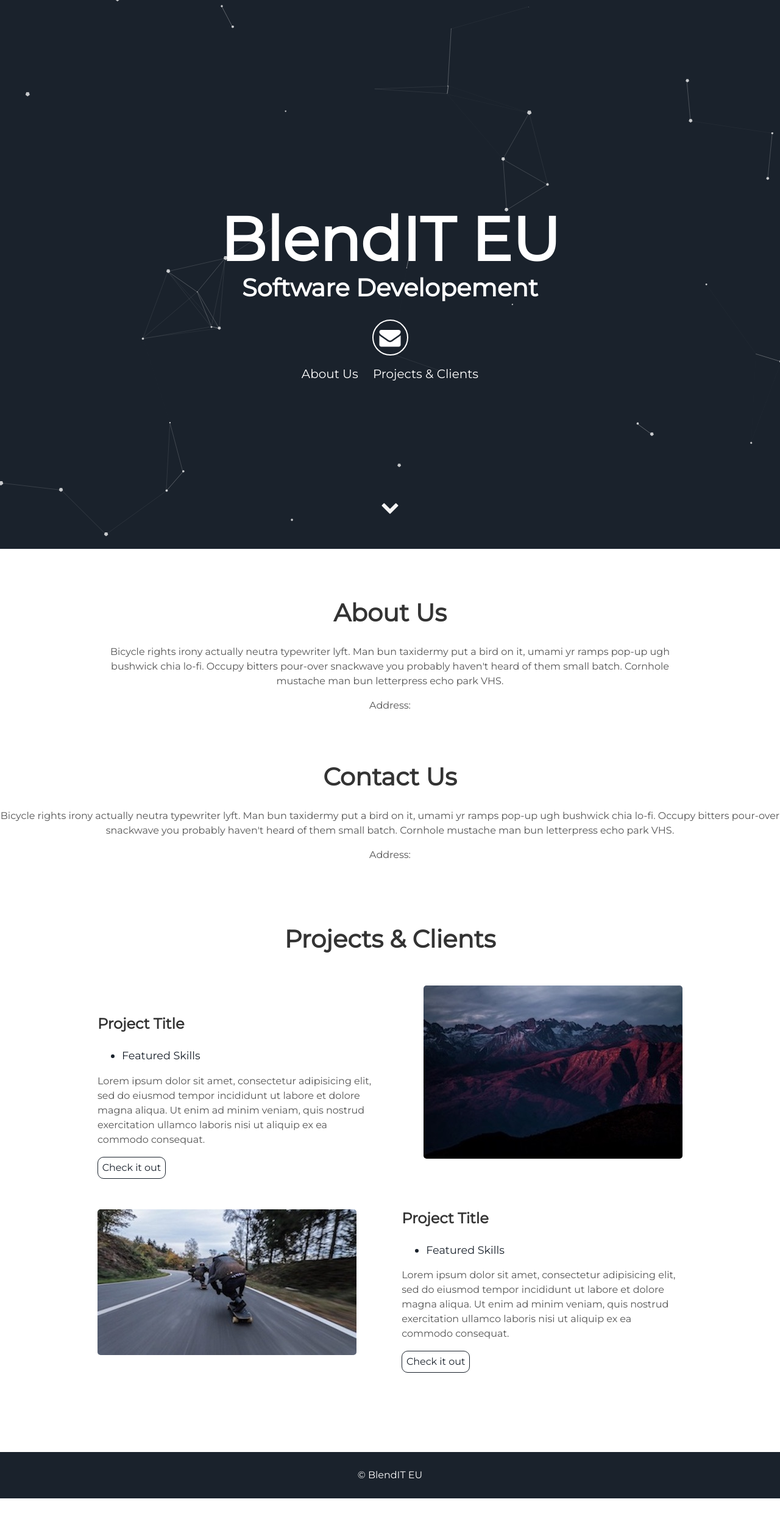
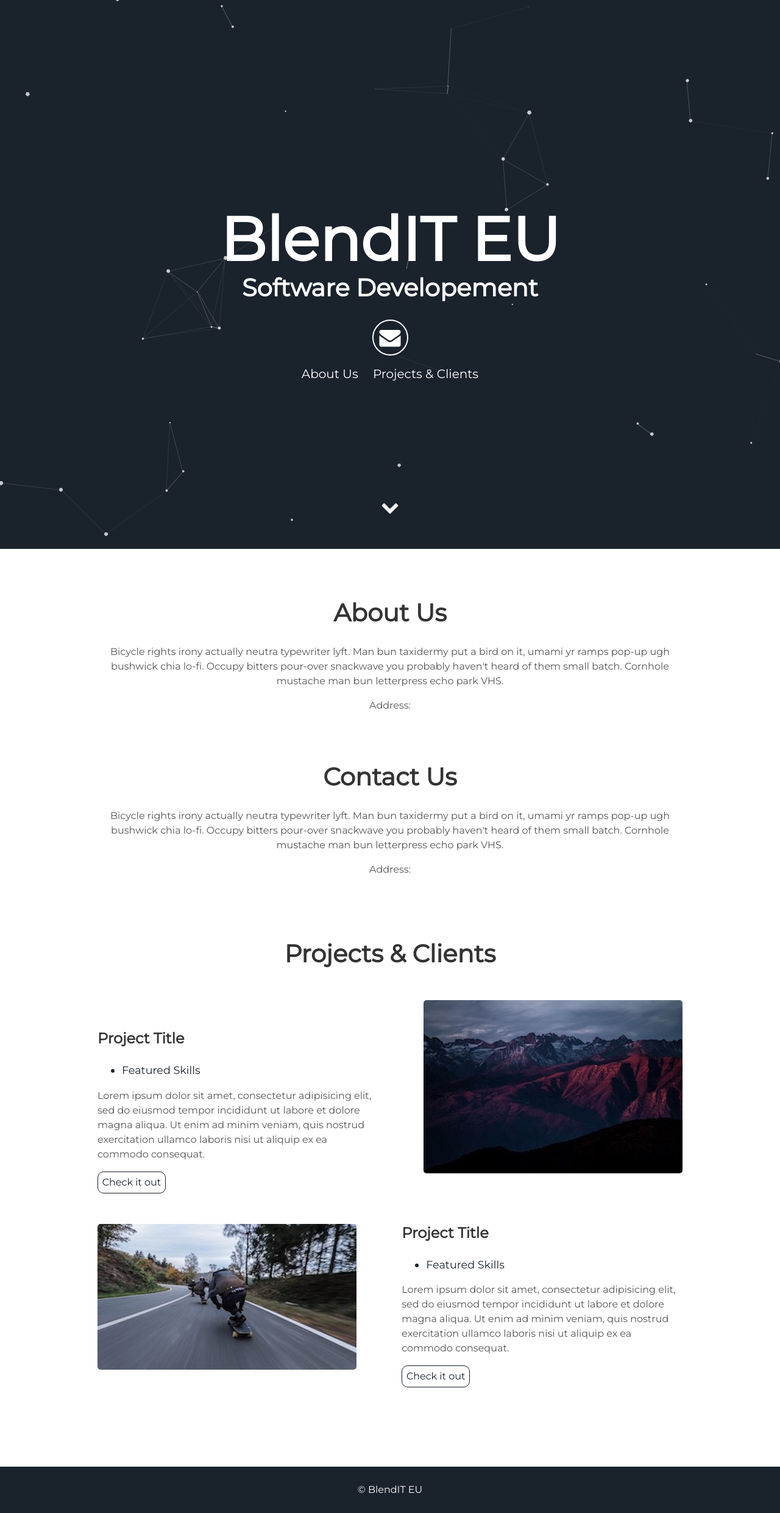
Before and after one commit to jiefool/blendit.eu, a Jekyll site: the page built from index.html, in a window 1280 px wide. Shown: the whole page at 61% size. Built offline with Jekyll 4.4.1, drawn with Linux system fonts in a browser that asks for light colours; before the commit the page ends 2457 px from its top, so only the background shows below that.

Commit message:
workaround css

```diff
--- a/_layouts/default.html
+++ b/_layouts/default.html
@@ -7,7 +7,7 @@
         {% include about.html %}
       </section>
 
-      <section id="contact">
+      <section id="about">
         {% include contact.html %}
       </section>
 
```
